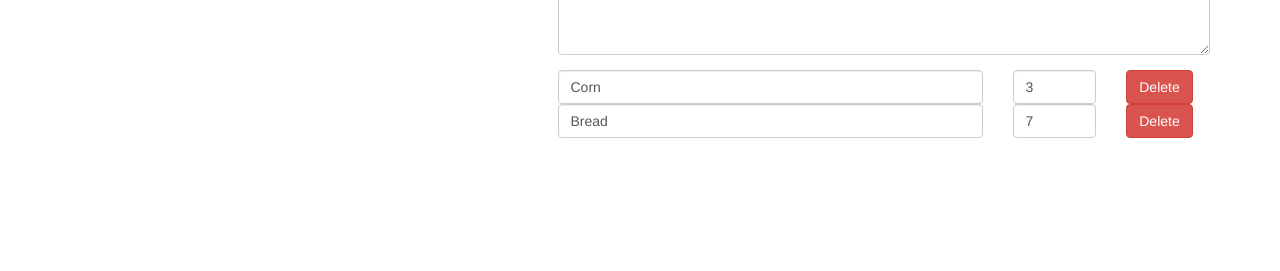
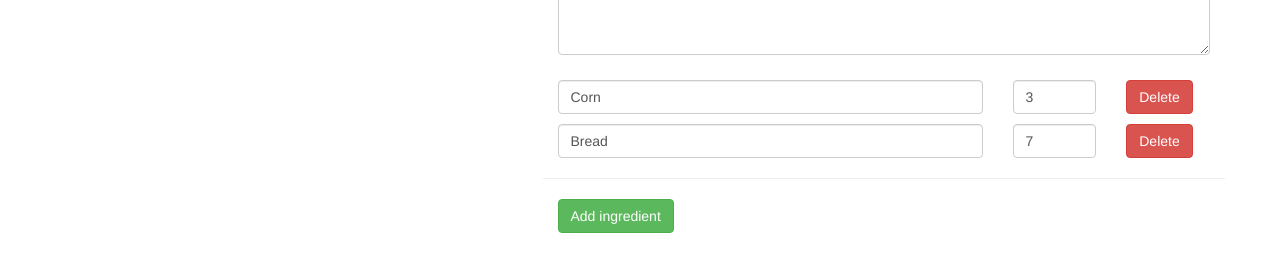
Before and after one commit to ravczar/Udemy, an Angular app in the folder UdemyApp/: page /recipes/1/edit in a window 1280 px wide. Shown: the part 373-644 px from the top of the page. Built offline with nearby package versions, Linux system fonts and the light colour scheme.

Commit message:
adding new ingredients in edit mode

```diff
--- a/UdemyApp/src/app/recipes/recipe-edit/recipe-edit.component.html
+++ b/UdemyApp/src/app/recipes/recipe-edit/recipe-edit.component.html
@@ -64,7 +64,8 @@
                     <div
                         class="row"
                         *ngFor="let ingredientCtrl of controls; let i = index"
-                        [formGroupName]="i">
+                        [formGroupName]="i"
+                        style="margin-top:10px">
                         <div class="col-xs-8">
                             <input
                                 type="text"
@@ -85,6 +86,12 @@
                                 Delete</button>
                         </div>
                     </div>
+                    <div class="row">
+                        <hr>
+                        <div class="col-xs-12">
+                            <button class="btn btn-success" type="button" (click)="onAddIngredient()">Add ingredient</button>
+                        </div>
+                    </div>
                 </div>
             </div>
         </form>
--- a/UdemyApp/src/app/recipes/recipe-edit/recipe-edit.component.ts
+++ b/UdemyApp/src/app/recipes/recipe-edit/recipe-edit.component.ts
@@ -76,4 +76,13 @@
     return (<FormArray>this.recipeForm.get('ingredients')).controls;
   }
 
+  onAddIngredient(){
+    (<FormArray>this.recipeForm.get('ingredients')).push(
+      new FormGroup({
+        'name' : new FormControl(),
+        'amount' : new FormControl()
+      })
+    );
+  }
+
 }
```
